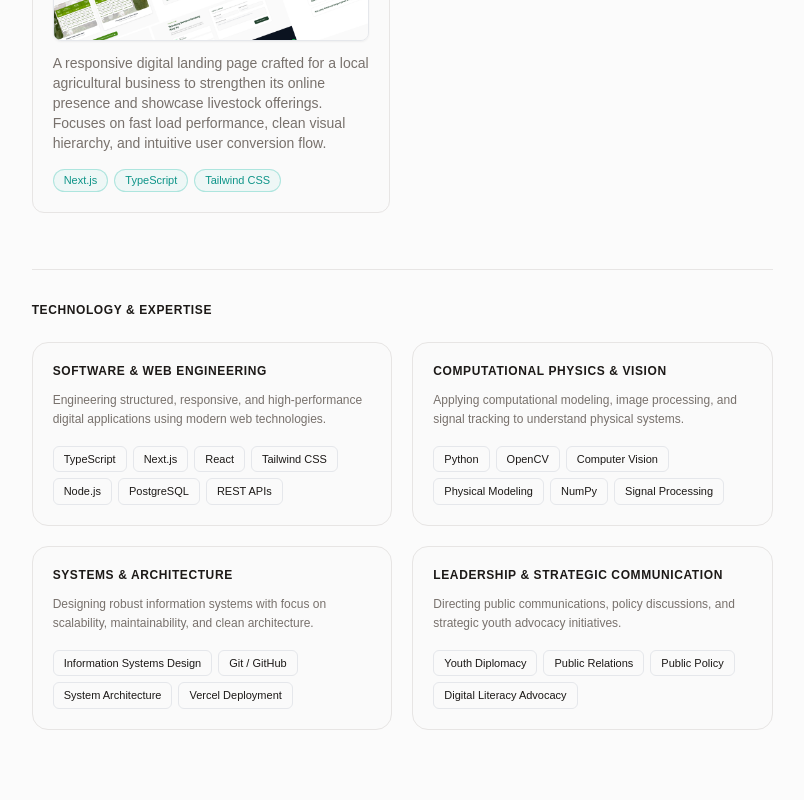
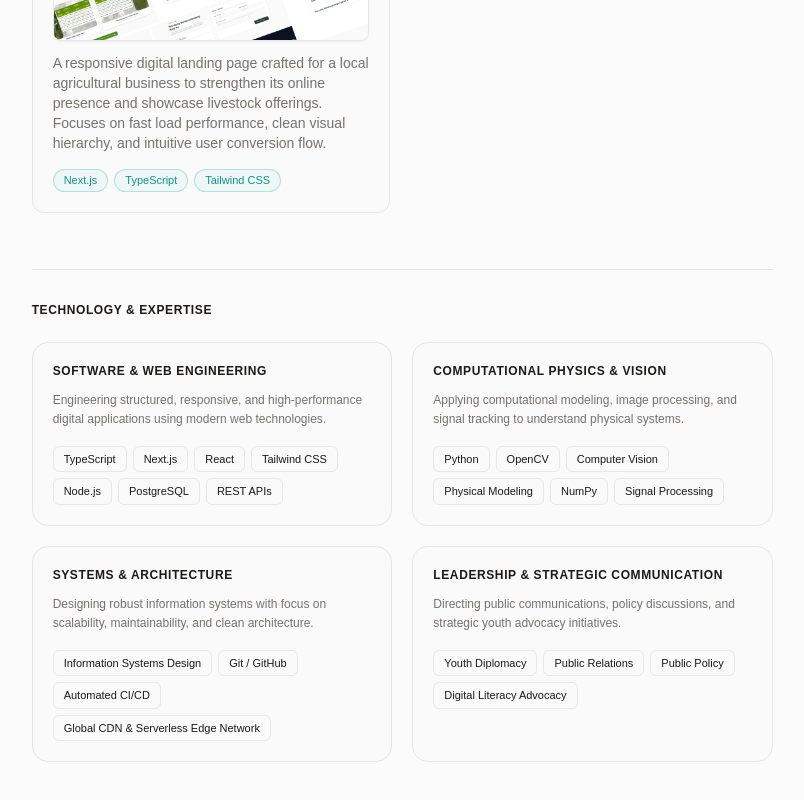
Before and after one commit to workhendry20-creator/personal-website, a Next.js app: page / in a window 1280 px wide. Shown: the part 1786-2586 px from the top of the page, without its empty margins (443-1247 px from the left). Built offline with nearby package versions, Linux system fonts and the light colour scheme.

Commit message:
Update Systems & Architecture expertise pills: add Automated CI/CD and Global CDN & Serverless Edge Network

```diff
--- a/app/page.tsx
+++ b/app/page.tsx
@@ -94,7 +94,7 @@ const expertiseCategories: ExpertiseCategory[] = [
     title: 'Systems & Architecture',
     description:
       'Designing robust information systems with focus on scalability, maintainability, and clean architecture.',
-    items: ['Information Systems Design', 'Git / GitHub', 'System Architecture', 'Vercel Deployment'],
+    items: ['Information Systems Design', 'Git / GitHub', 'Automated CI/CD', 'Global CDN & Serverless Edge Network'],
   },
   {
     title: 'Leadership & Strategic Communication',
```
